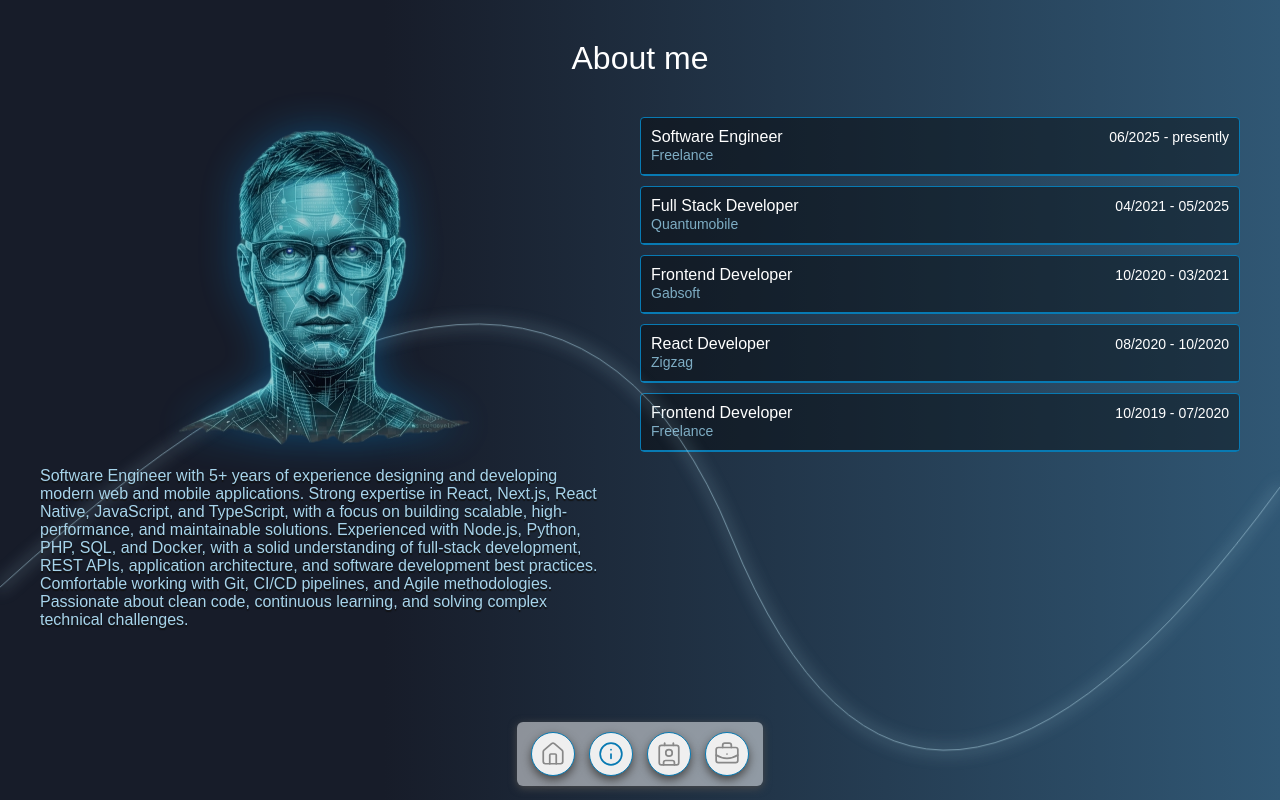
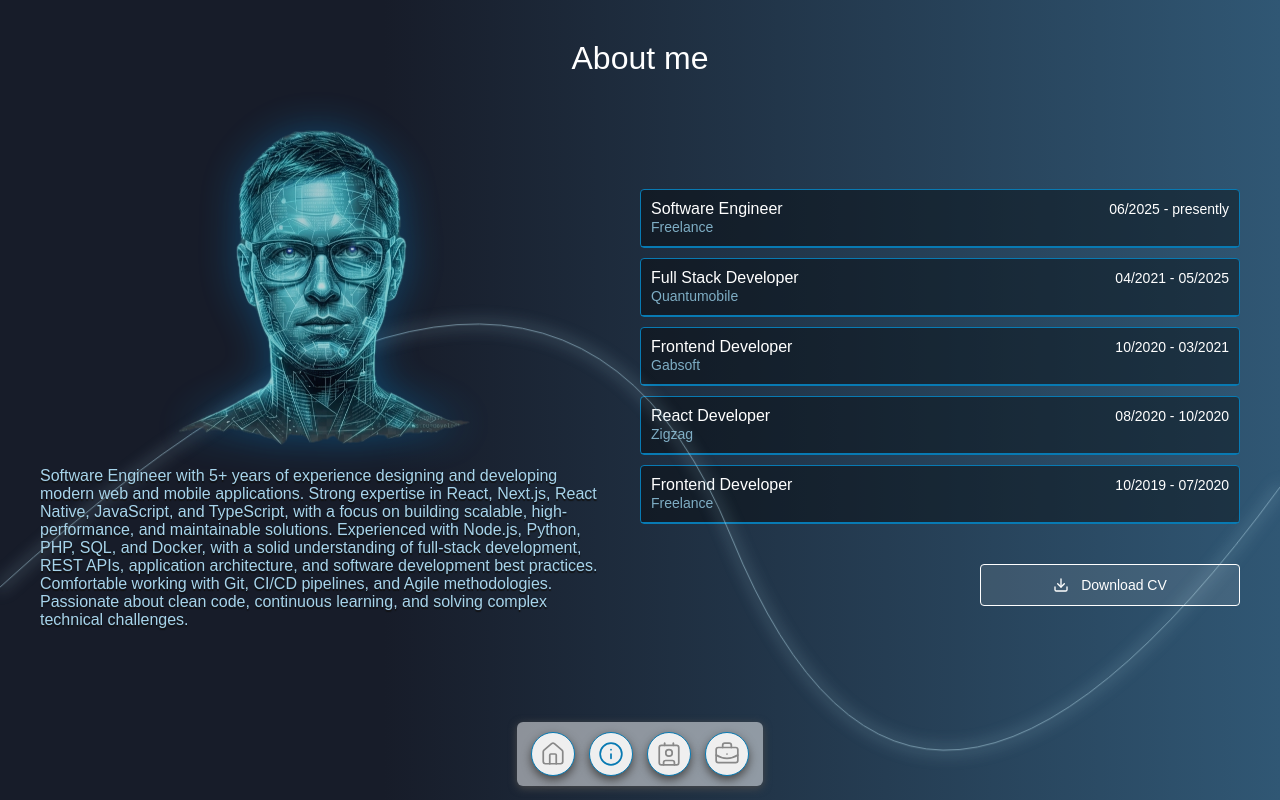
Before and after one commit to StanislavKharkiv/about_me, a Next.js app: page /about in a window 1280 px wide. Built offline with nearby package versions, Linux system fonts and the light colour scheme; a web font is replaced by a local one.

Commit message:
feat: add download CV

```diff
--- a/src/components/AboutScreen/AboutScreen.module.scss
+++ b/src/components/AboutScreen/AboutScreen.module.scss
@@ -39,13 +39,10 @@
 
 .summary {
   max-width: 600px;
+  min-height: 210px; // prevents layout shift during animation
   margin: auto;
   color: #a7d4eb;
   text-shadow: 0 2px 1px var(--black);
-}
-
-.accordion {
-  max-width: 600px;
 }
 
 .accordionTitleWrapper {
@@ -95,6 +92,57 @@
   }
 }
 
+.cvWrapper {
+  display: flex;
+  flex-direction: column;
+  justify-content: space-between;
+  align-items: flex-end;
+  gap: 4rem;
+  max-width: 600px;
+  margin: auto;
+}
+
+.cvIcon {
+  flex-shrink: 0;
+  transition: transform 0.25s ease;
+}
+
+.cvLink {
+  display: flex;
+  align-items: center;
+  justify-content: center;
+  gap: 12px;
+  width: 260px;
+  padding: 12px;
+  border-radius: 4px;
+  background: rgb(255 255 255 / 10%);
+  border: 1px solid;
+  font-size: 1.4rem;
+  text-decoration: none;
+  transition: all 0.3s;
+  will-change: transform, box-shadow;
+  cursor: pointer;
+  user-select: none;
+
+  &:hover {
+    background: rgb(255 255 255 / 90%);
+    color: var(--accent);
+    transform: translateY(-2px);
+    box-shadow:
+      0 6px 20px rgb(0 0 0 / 30%),
+      0 0 15px rgb(243 244 243 / 20%);
+
+    & .cvIcon {
+      color: green;
+    }
+  }
+
+  &:active {
+    transform: translateY(0);
+    box-shadow: 0 2px 8px rgb(0 0 0 / 20%);
+  }
+}
+
 @keyframes float {
   0% {
     transform: translateY(0);
--- a/src/components/AboutScreen/AboutScreen.tsx
+++ b/src/components/AboutScreen/AboutScreen.tsx
@@ -3,6 +3,7 @@
 import { useGSAP } from "@gsap/react"
 import gsap from "gsap"
 import { TextPlugin } from "gsap/TextPlugin"
+import { Download } from "lucide-react"
 import Image from "next/image"
 import { useRef, useMemo } from "react"
 
@@ -79,8 +80,18 @@ export default function AboutScreen() {
             HTML, CSS, JavaScript, TypeScript, Node.js, Python, PHP, SQL, Docker, Git, CI/CD, Agile, etc.
           </p>
         </div>
-
-        <Accordion items={accordionItems} className={styles.accordion} />
+        <section className={styles.cvWrapper}>
+          <Accordion items={accordionItems} />
+          <a
+            className={styles.cvLink}
+            href="/docs/SI_CV.pdf"
+            download="Stanislav_Iosyfov_CV.pdf"
+            aria-label="Download Stanislav Iosyfov's Resume PDF"
+          >
+            <Download className={styles.cvIcon} size={16} />
+            <span>Download CV</span>
+          </a>
+        </section>
       </section>
     </div>
   )
```
Also changed, not shown: 1 other file (tests, documents, lock files or other folders).
